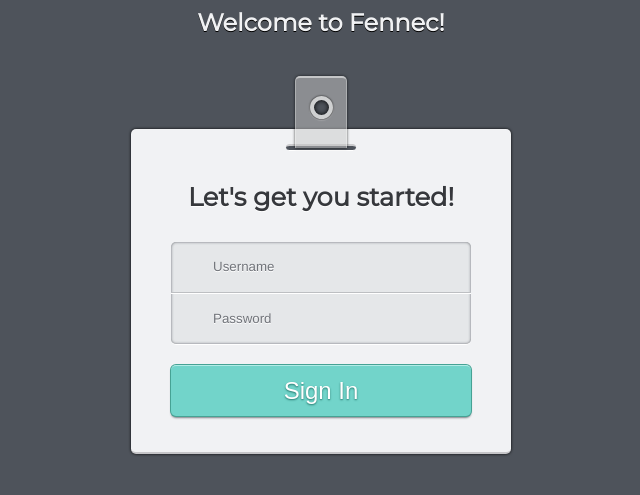
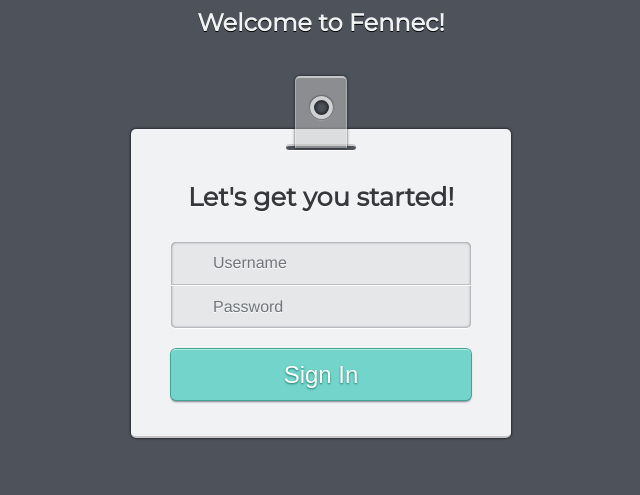
Before and after one commit to smartinov/fennec, a Django app: template fennec/apps/auth/templates/auth/sign-in.html in a window 1280 px wide. Shown: the top 495 px of the page, without its empty margins (319-959 px from the left). Run offline with Django 3.2, Linux system fonts and the light colour scheme; the template is opened without the code that fills it, so the values that code supplies are empty; some web fonts are replaced.

Commit message:
removed unused CSS removed useless lines of code

```diff
--- a/fennec/apps/auth/static/auth/style/main.css
+++ b/fennec/apps/auth/static/auth/style/main.css
@@ -82,10 +82,11 @@
   width: 260px;
   background: transparent;
   border: 0;
-  line-height: 3.6em;
+  line-height: 2.5em;
   box-sizing: border-box;
   color: #71747A;
   font-family:'Helvetica Neue';
+  font-size: 1em;
   text-shadow: 0 1px 0 #FFF;
 }
 input:focus{
--- a/fennec/apps/web/views.py
+++ b/fennec/apps/web/views.py
@@ -3,7 +3,4 @@
 
 @login_required
 def dashboard(request):
-    if request.user.is_authenticated():
-        return render_to_response('web/dashboard.html')
-    else:
-        return redirect('/auth/sign-in?continueTo=%s' % request.path)
+    return render_to_response('web/dashboard.html')
```
